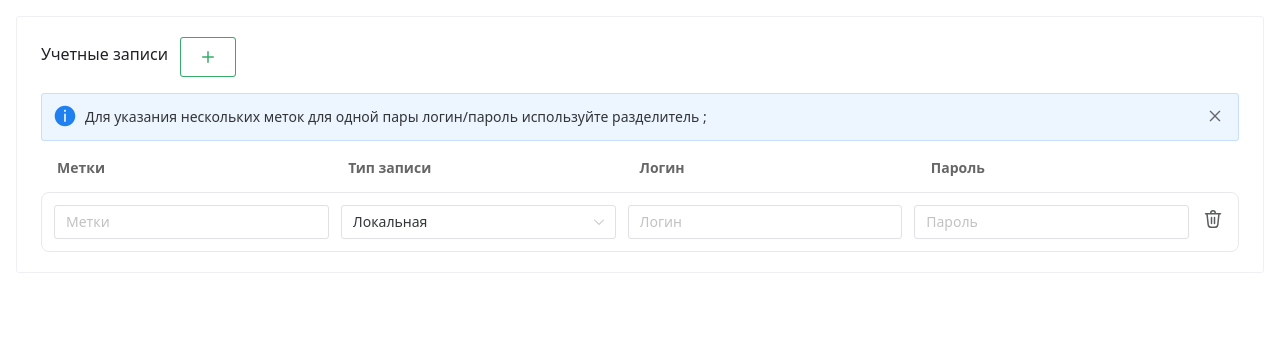
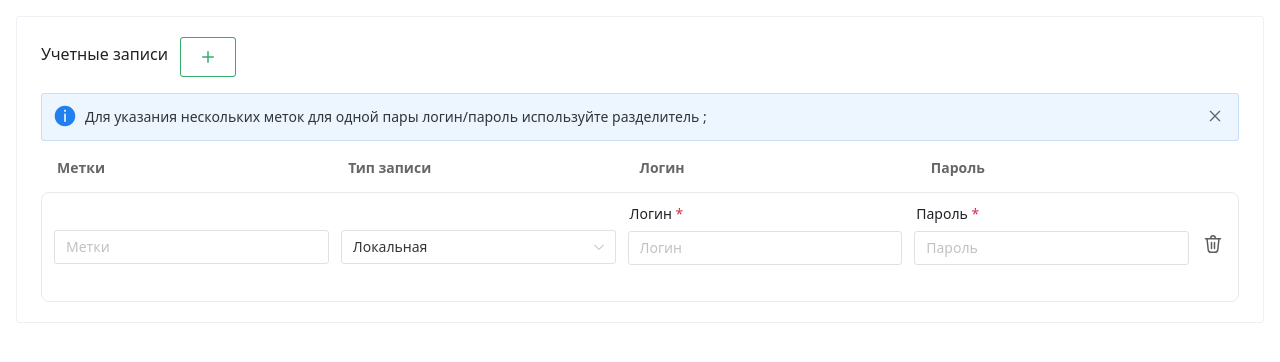
Before and after one commit to Kanasimy/AccountManager, a Vue app: page / in a window 1280 px wide. Both pictures are taken after a click on the button 208 px from the left and 57 px from the top of the page. Shown: the top 362 px of the page. Built offline with nearby package versions, Linux system fonts and the light colour scheme.

Commit message:
добавила валидацию для полей пароль и логин

```diff
--- a/src/components/AccountsManager.vue
+++ b/src/components/AccountsManager.vue
@@ -1,5 +1,5 @@
 <script setup lang="ts">
-import { NFlex, NCard, NThing, NAlert, NInput, NSelect, NIcon } from 'naive-ui'
+import { NForm, NFormItem, NFlex, NCard, NThing, NAlert, NInput, NSelect, NIcon } from 'naive-ui'
 import { storeToRefs } from 'pinia'
 import { useAccountsStore, type AccountLabel, type AccountType } from '@/stores/accounts'
 import { watch } from 'vue'
@@ -8,6 +8,16 @@ const typeOptions = [
   { label: 'Локальная', value: 'local' },
   { label: 'LDAP', value: 'ldap' },
 ]
+
+const rules = {
+  login: [
+    { required: true, message: 'Введите логин', trigger: 'blur' }
+  ],
+  password: [
+    { required: true, message: 'Введите пароль', trigger: 'blur' }
+  ]
+}
+
 const store = useAccountsStore()
 const { accounts } = storeToRefs(store)
 
@@ -63,11 +73,18 @@ function handleAdd() {
         <span class="accounts__th">Пароль</span>
         <span class="accounts__th" aria-hidden="true" />
       </div>
-      <div v-for="account in accounts" :key="account.id" class="accounts__row">
+      <n-form ref="formRef"
+              :model="account"
+              :rules="rules"
+              label-placement="top" v-for="account in accounts" :key="account.id" class="accounts__row">
         <n-input maxlength="50" placeholder="Метки" />
         <n-select v-model:value="account.type" :options="typeOptions" />
-        <n-input v-model:value="account.login" placeholder="Логин" maxlength="100" />
-        <n-input type="password" placeholder="Пароль" maxlength="100" />
+        <n-form-item label="Логин" path="login">
+          <n-input v-model:value="account.login" placeholder="Логин" maxlength="100" />
+        </n-form-item>
+        <n-form-item label="Пароль" path="password">
+          <n-input v-model:value='account.password' type="password" placeholder="Пароль" maxlength="100" />
+        </n-form-item>
         <div class="actions__cell">
           <n-icon class="accounts__icon" size="24" @click="handleRemove(account.id)">
             <svg
@@ -84,7 +101,7 @@ function handleAdd() {
             </svg>
           </n-icon>
         </div>
-      </div>
+      </n-form>
     </div>
   </n-card>
 </template>
```
